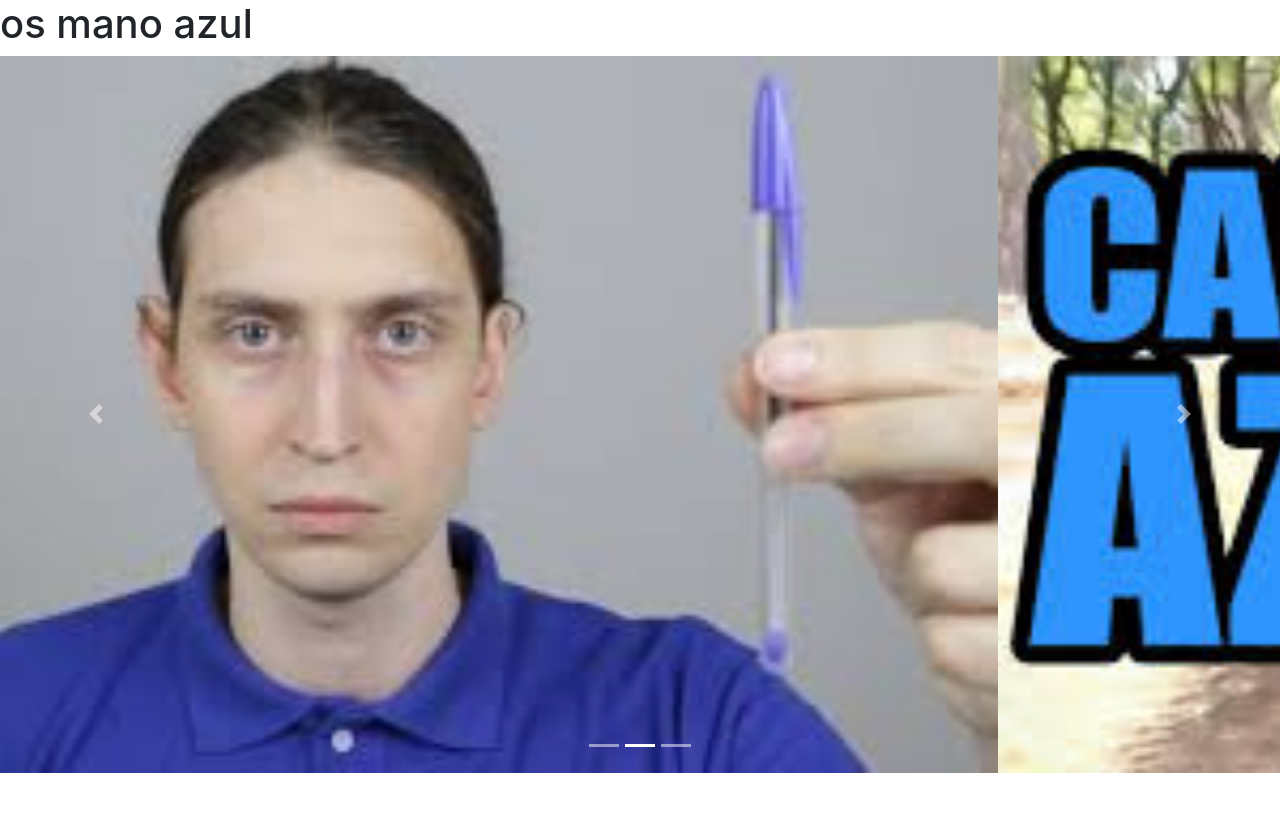
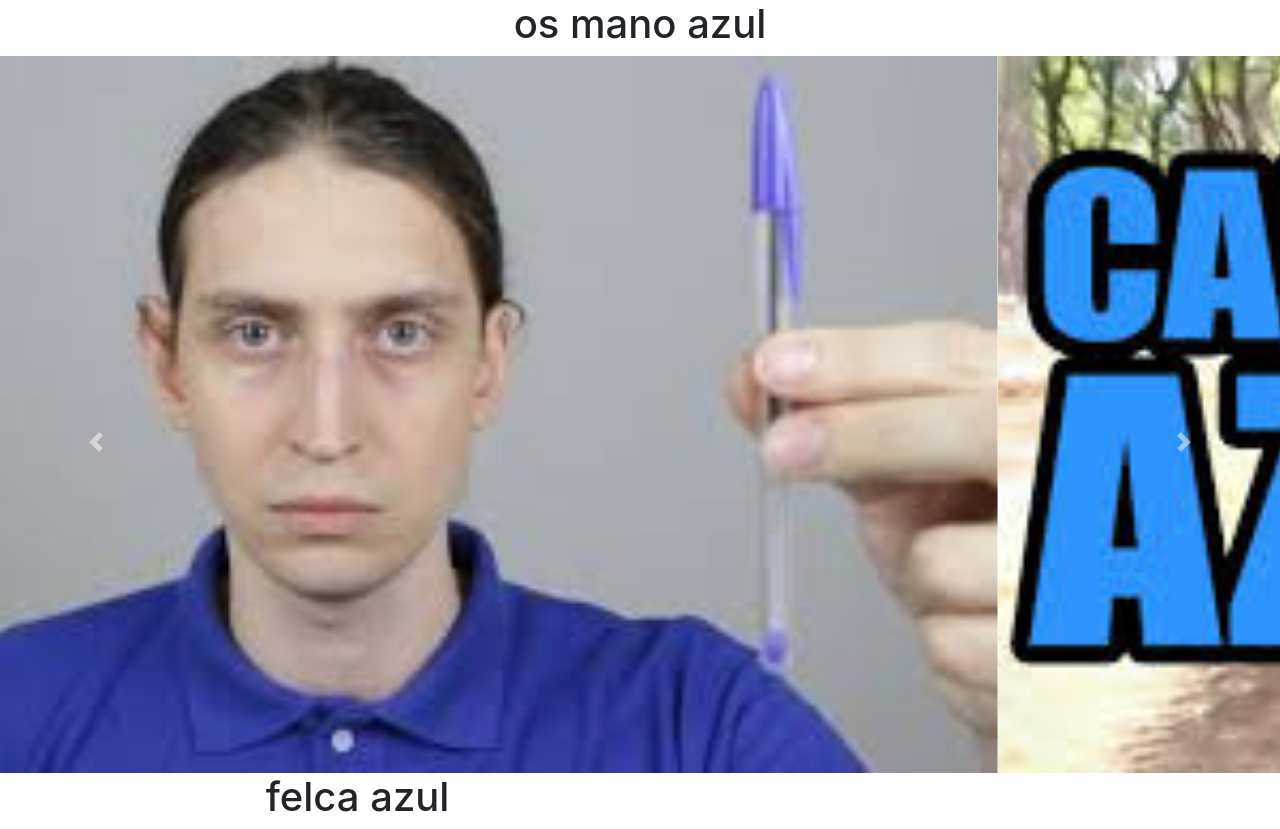
Before and after one commit to AndreRuanSilva/rp-3, a plain HTML site: page index.html in a window 1280 px wide. Before the commit the page ends 800 px from the top, so only its background shows below. Drawn offline with nearby package versions, Linux system fonts and the light colour scheme.

Commit message:
legenda slde

```diff
--- a/index.html
+++ b/index.html
@@ -9,6 +9,11 @@
     <link rel="stylesheet" href="https://stackpath.bootstrapcdn.com/bootstrap/4.1.3/css/bootstrap.min.css" integrity="sha384-MCw98/SFnGE8fJT3GXwEOngsV7Zt27NXFoaoApmYm81iuXoPkFOJwJ8ERdknLPMO" crossorigin="anonymous">
 
     <title>Olá, mundo!</title>
+    <style>
+        h1{
+            text-align: center;
+        }
+    </style>
   </head>
   <body>
     <h1>os mano azul</h1>
@@ -26,12 +31,15 @@
         <div class="carousel-inner">
           <div class="carousel-item active">
             <img class="d-block w-100" src="image/felca azul.jpeg" alt="Primeiro Slide">
+            <h1>felca azul</h1>
           </div>
           <div class="carousel-item">
             <img class="d-block w-100" src="image/bozo azul.jpeg" alt="Segundo Slide">
+            <h1>caneta bozo azul</h1>
           </div>
           <div class="carousel-item">
             <img class="d-block w-100" src="image/images.jpeg" alt="Terceiro Slide">
+            <h1>barbie azul\barbie original </h1>
           </div>
         </div>
         <a class="carousel-control-prev" href="#carouselExampleIndicators" role="button" data-slide="prev">
```
